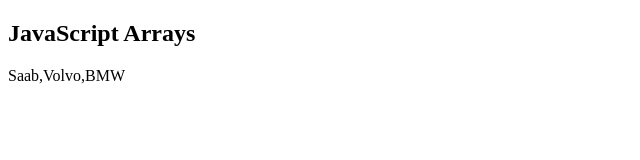
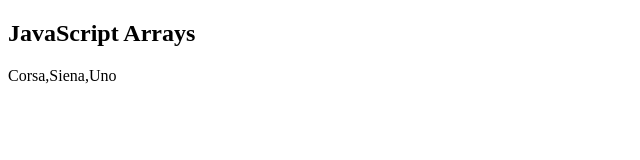
Before and after one commit to igormmatos/testes, a plain HTML site: page index.html in a window 1280 px wide. Shown: the full height of the page, 0-640 px from the left. Drawn offline with Linux system fonts and the light colour scheme.

Commit message:
hotfix cliente

```diff
--- a/index.html
+++ b/index.html
@@ -7,7 +7,7 @@
 <p id="demo"></p>
 
 <script>
-var cars = ["Saab", "Volvo", "BMW"];
+var cars = ["Corsa", "Siena", "Uno"];
 document.getElementById("demo").innerHTML = cars;
 </script>
 </body>
```
